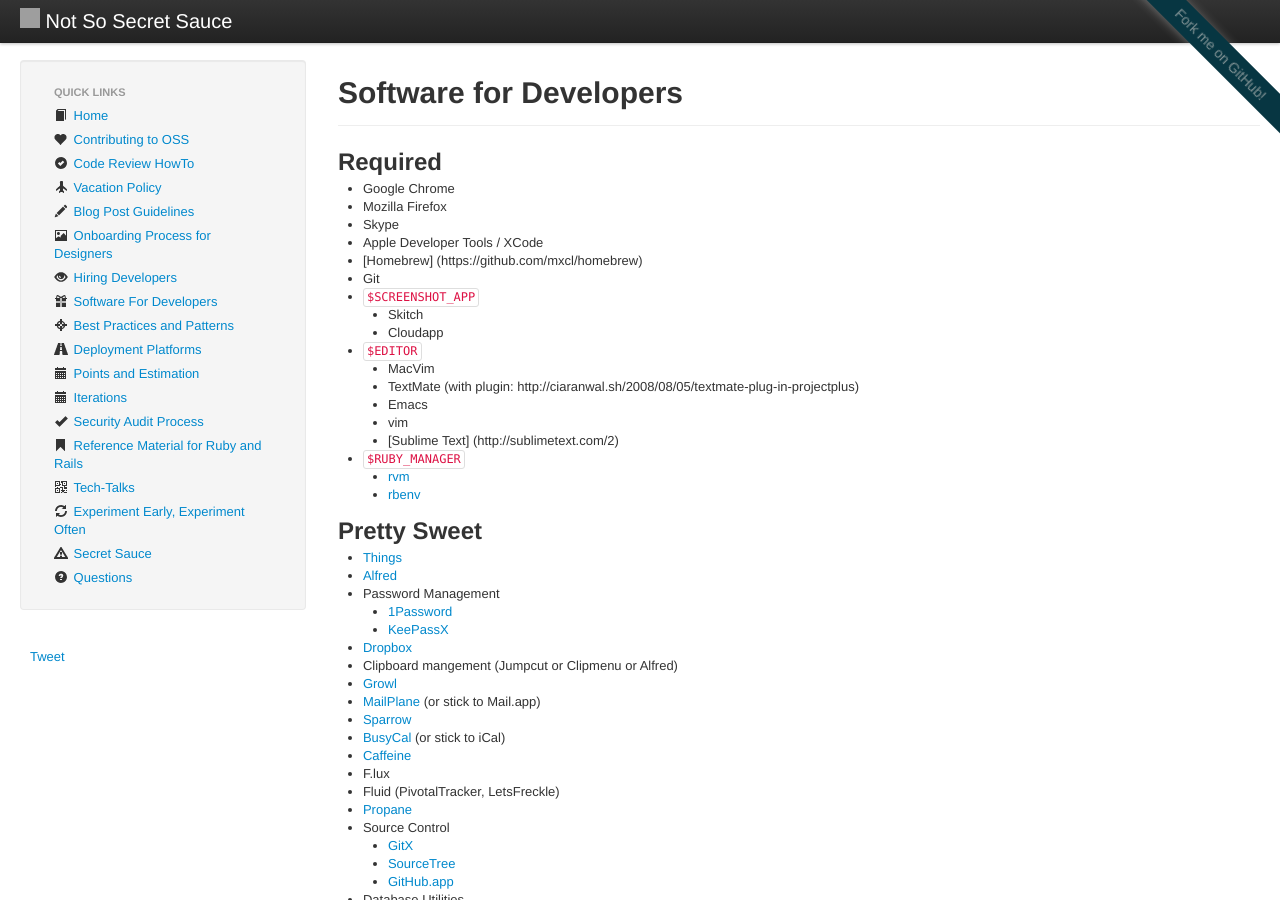
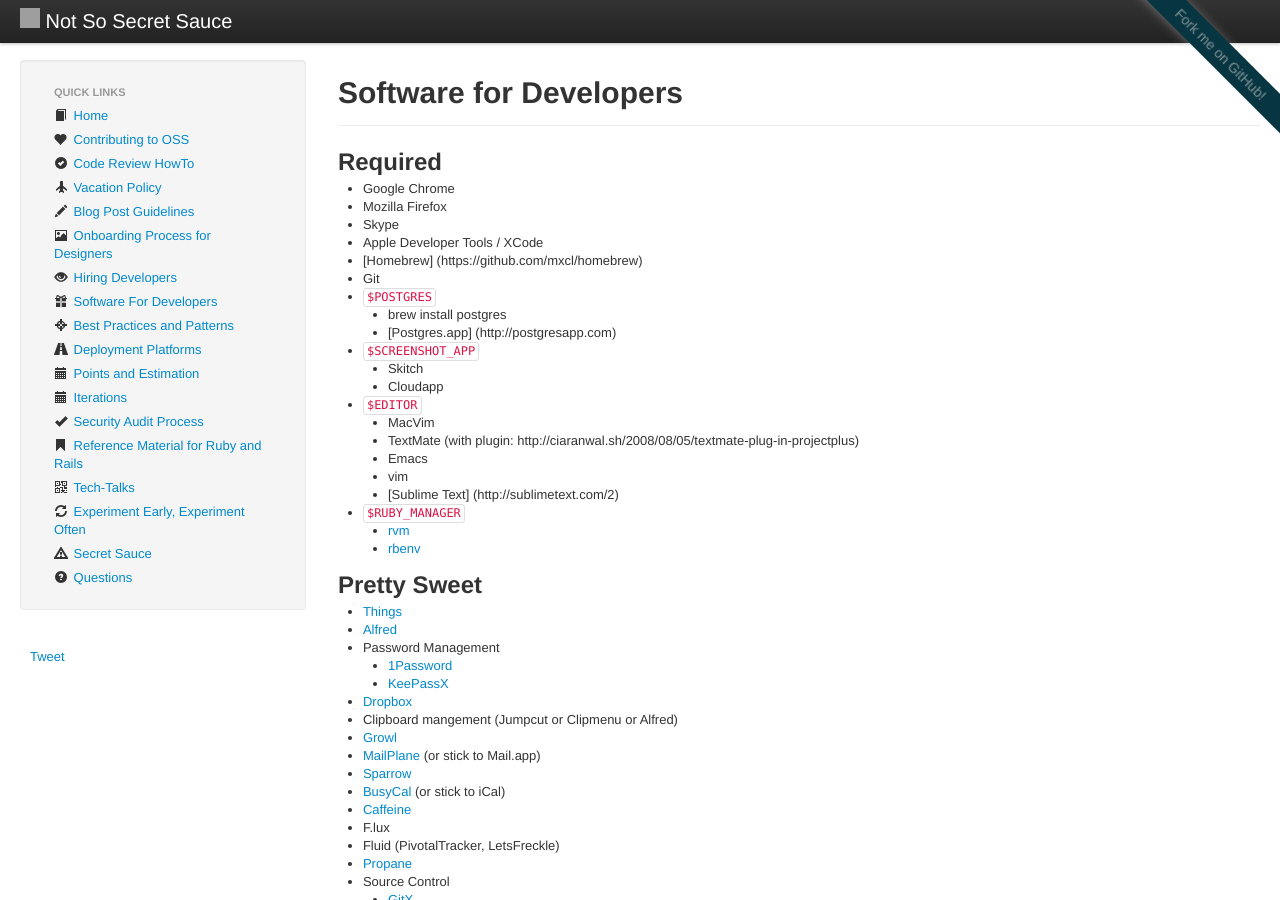
Before and after one commit to daveworth/not-so-secret-sauce, a Jekyll site: the page built from topics/software-for-developers.md, in a window 1280 px wide and 900 px high. Built offline with Jekyll 4.4.1, drawn with Linux system fonts in a browser that asks for light colours; nearby versions of some CDN libraries; comment, search, counter and statistics services are not loaded; grey boxes are pictures that could not be loaded.

Commit message:
Added postgres.app to the software list

```diff
--- a/topics/software-for-developers.md
+++ b/topics/software-for-developers.md
@@ -12,6 +12,9 @@
 * Apple Developer Tools / XCode
 * [Homebrew] (https://github.com/mxcl/homebrew)
 * Git
+* `$POSTGRES`
+  * brew install postgres
+  * [Postgres.app] (http://postgresapp.com)
 * `$SCREENSHOT_APP`
   * Skitch
   * Cloudapp
```
